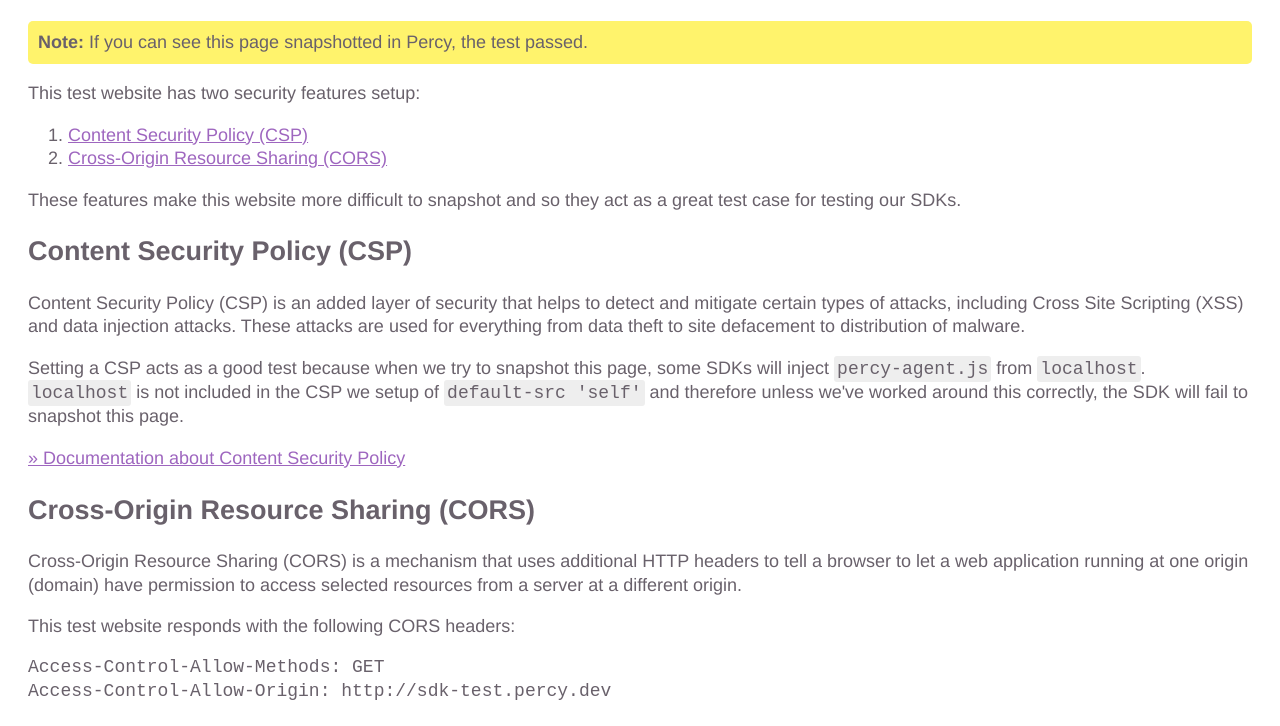
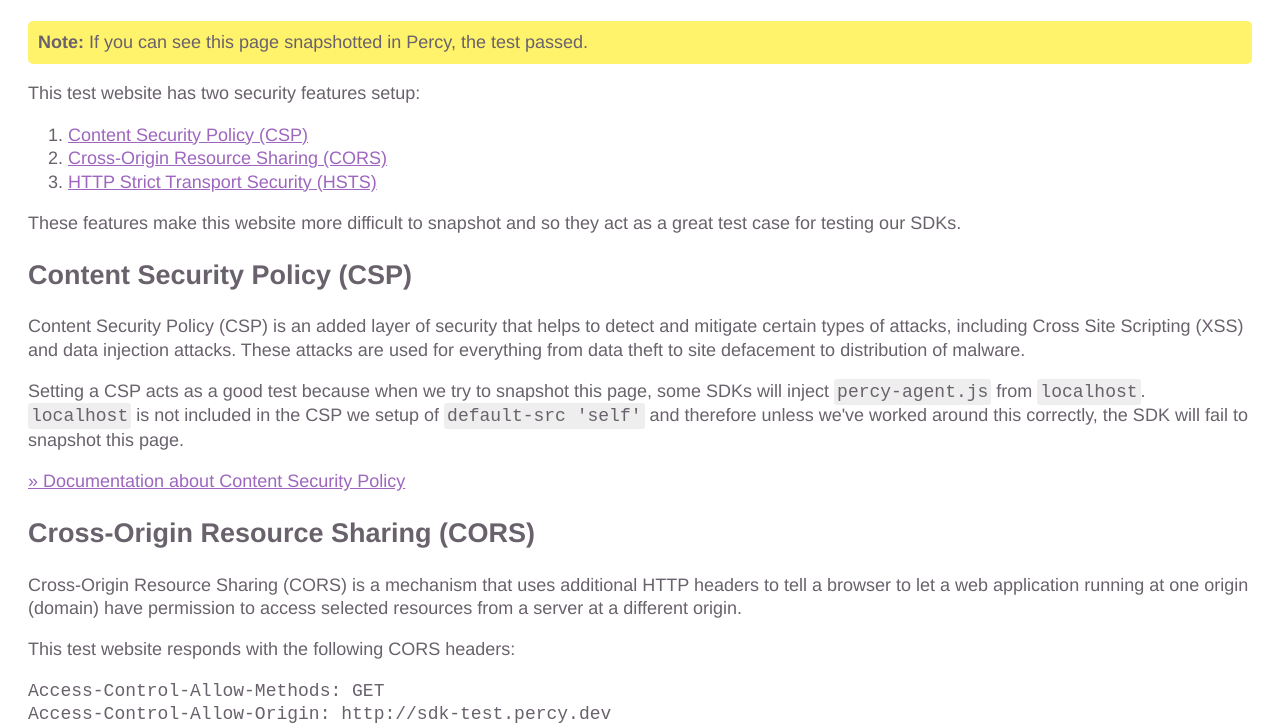
Before and after one commit to percy/sdk-test-website, a plain HTML site: page index.html in a window 1280 px wide. Shown: the part 74-800 px from the top of the page. Drawn offline with Linux system fonts and the light colour scheme.

Commit message:
Add first reference to HSTS

```diff
--- a/index.html
+++ b/index.html
@@ -51,7 +51,11 @@
           Cross-Origin Resource Sharing (CORS)
         </a>
       </li>
-
+      <li>
+        <a href="#hsts">
+          HTTP Strict Transport Security (HSTS)
+        </a>
+      </li>
     </ol>
     <p>
       These features make this website more difficult to snapshot
@@ -86,6 +90,7 @@
     <pre>
 Access-Control-Allow-Methods: GET
 Access-Control-Allow-Origin: http://sdk-test.percy.dev
+Strict-Transport-Security: max-age=63072000; includeSubDomains; preload
     </pre>
     <p>
       This acts as a good test for our SDKs because some SDKs will inject <code>percy-agent.js</code> from <code>localhost</code>
```
Also changed, not shown: 1 other file.
